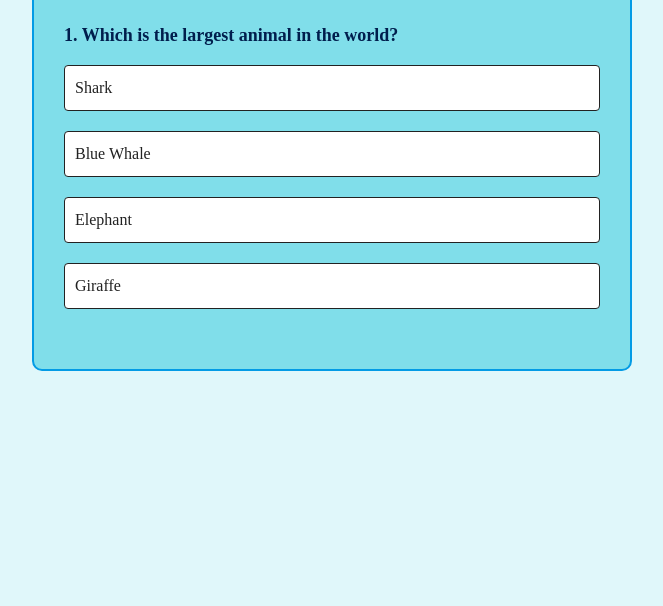
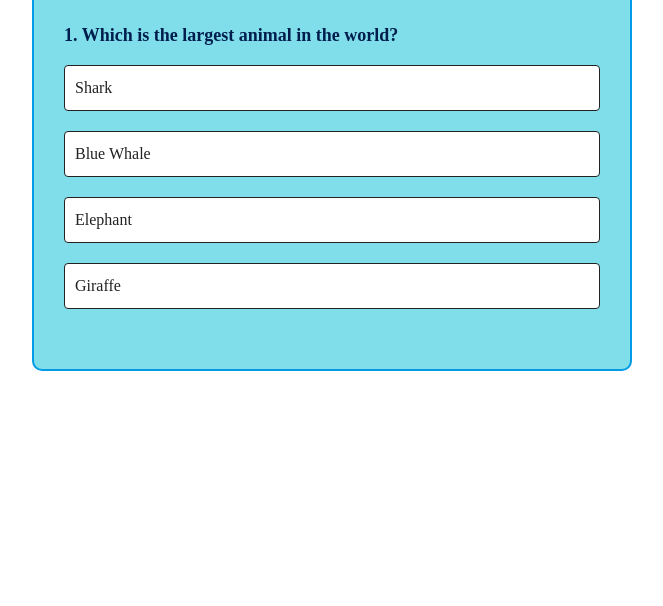
Before and after one commit to RushdaAnsari/javascript-quiz-app, a plain HTML site: page index.html in a window 1280 px wide. Shown: the part 194-800 px from the top of the page, without its empty margins (308-971 px from the left). Drawn offline with nearby package versions, Linux system fonts and the light colour scheme.

Commit message:
Update style.css

```diff
--- a/style.css
+++ b/style.css
@@ -5,7 +5,7 @@
     box-sizing: border-box;
 }
 body{
-    background: #E0F7FA;
+    background: #fff;
 }
 .app{
     background: #80DEEA;
```
